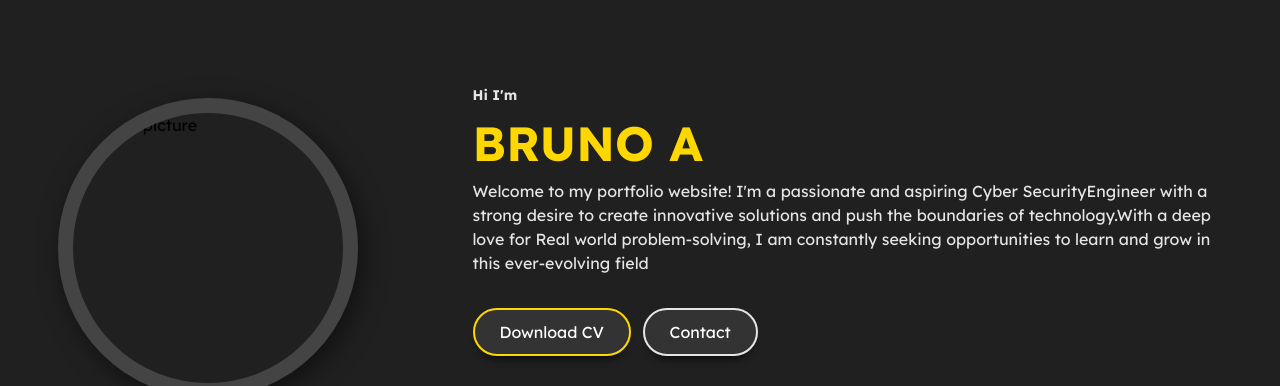
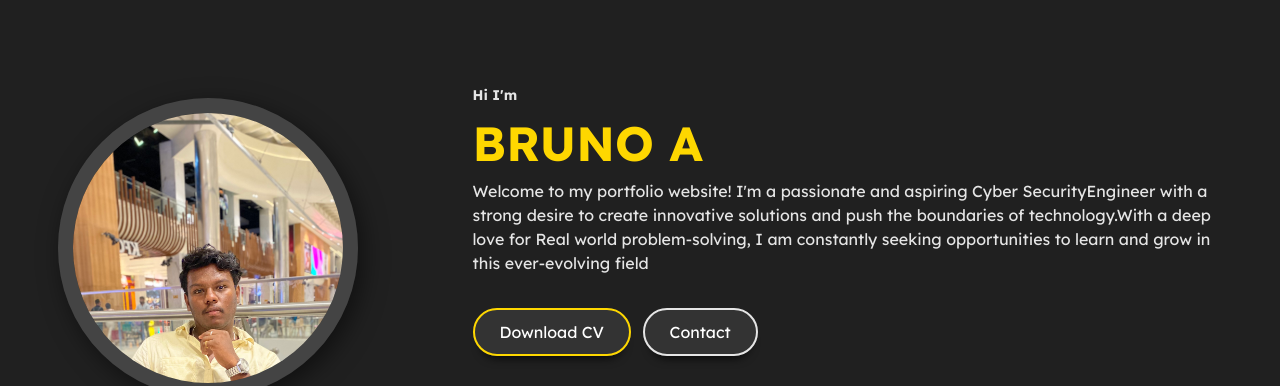
Before and after one commit to brunoa98/portfolio, a plain HTML site: page index.html in a window 1280 px wide. Shown: the part 77-463 px from the top of the page. Drawn offline with nearby package versions, Linux system fonts and the light colour scheme; the site is published under a folder, as on GitHub Pages, so addresses that start at the root find nothing.

Commit message:
Update index.html

```diff
--- a/index.html
+++ b/index.html
@@ -42,7 +42,7 @@
     <!-------------------------- Home Page -------------------------->
     <div class="FirstElement" id="home">
         <div class="profile-photo">
-            <img src="/files/photo!!.jpg" alt="profile picture">
+            <img src="./files/photo!!.jpg" alt="profile picture">
         </div>
         <div class="profile-text">
             <h5>Hi I'm </h5><br>
```
